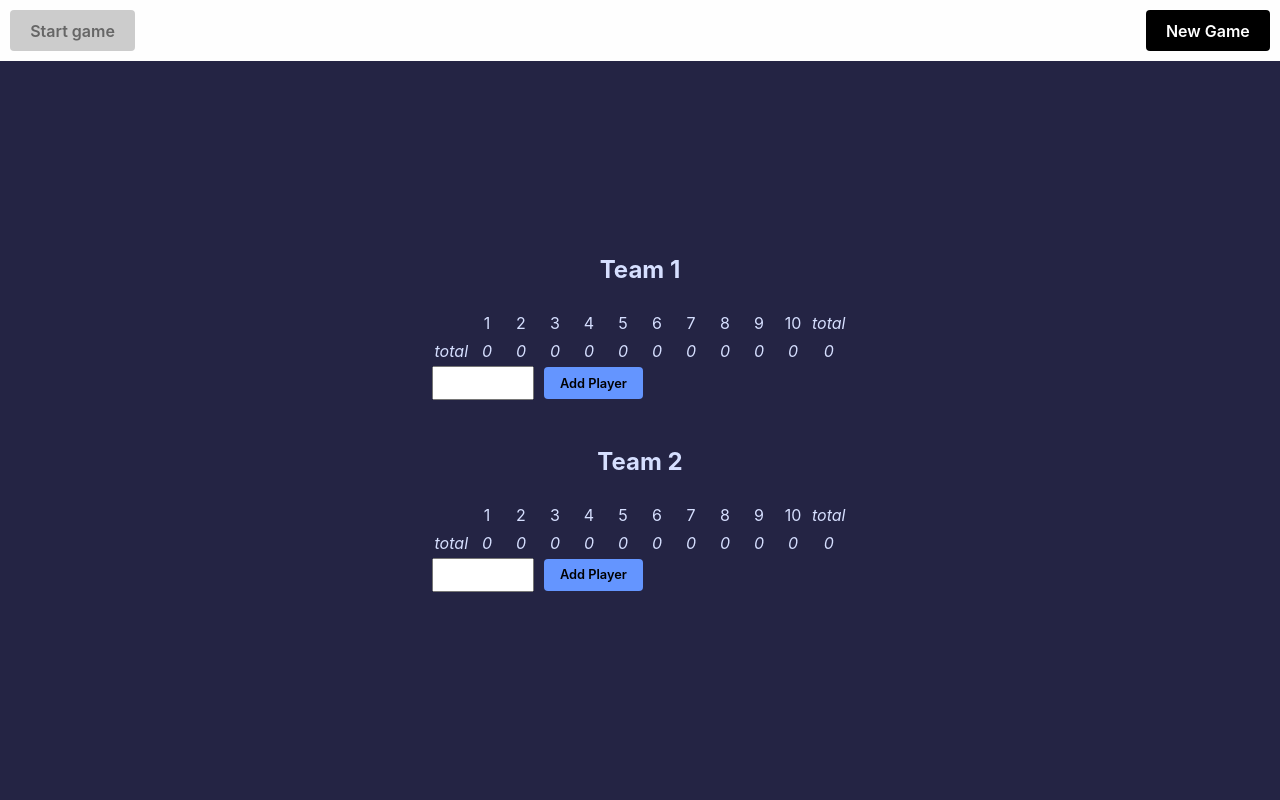
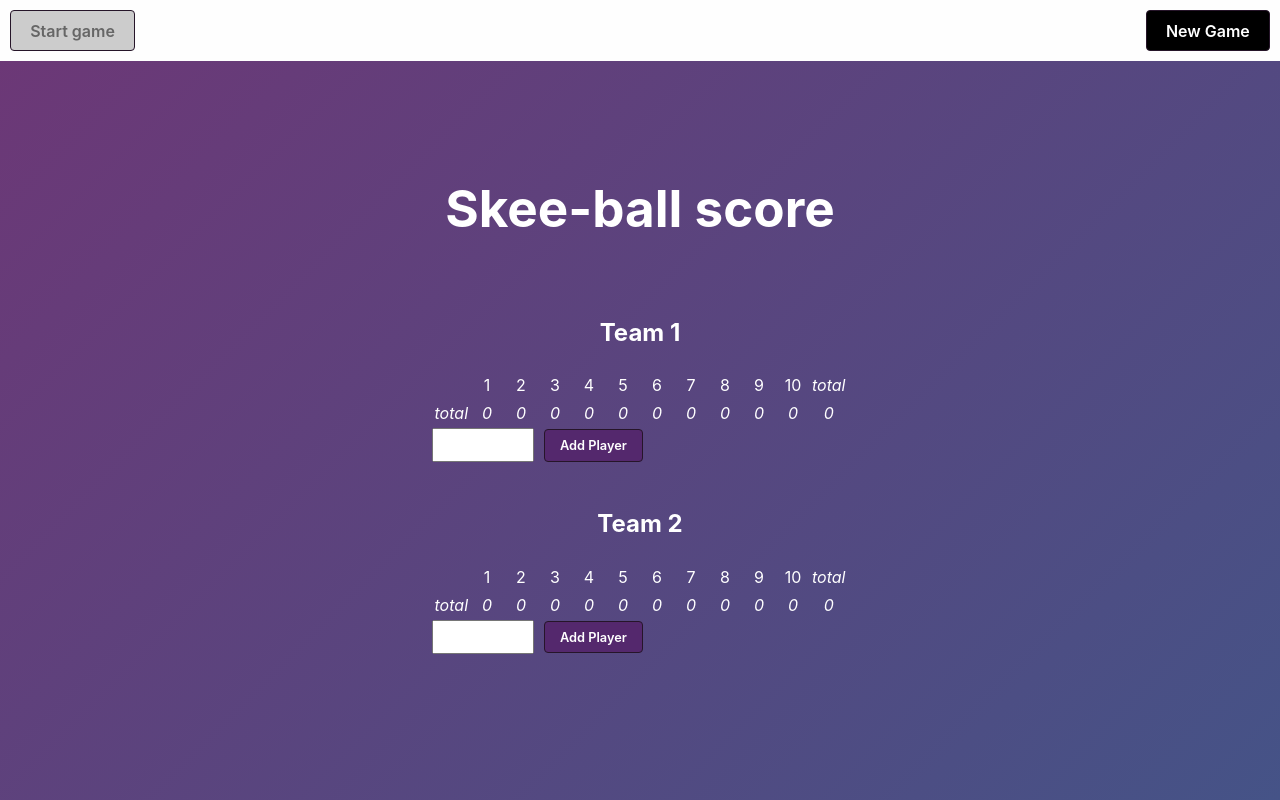
Before and after one commit to kmooney/skeescore, a Vue app: page / in a window 1280 px wide. Built offline with nearby package versions, Linux system fonts and the light colour scheme.

Commit message:
further improve styles

```diff
--- a/src/components/Scoreboard.vue
+++ b/src/components/Scoreboard.vue
@@ -1,4 +1,7 @@
 <template>
+    <div v-if="gameState.active.value == false">
+        <h1>Skee-ball score</h1>
+    </div>
     <div v-if="gameState.gameOver.value == true">
         <h1>Game over!</h1>
     </div>
--- a/src/style.css
+++ b/src/style.css
@@ -37,15 +37,15 @@ h1 {
 
 button {
   border-radius: 8px;
-  border: 1px solid transparent;
+  border: 1px solid #261529;
   padding: 0.6em 1.2em;
   font-size: 1em;
   font-weight: 600;
   font-family: inherit;
   background-color: #1a1a1a;
   cursor: pointer;
-  background-color: rgb(100, 149, 255);
-  color: black;
+  background-color: rgb(84, 40, 109);
+  color: rgb(255, 255, 255);
   margin:0;
   border-radius: 4px;
 }
@@ -80,7 +80,9 @@ input {
 
 @media (prefers-color-scheme: light) {
   :root {
-    color: #d6dfff;
-    background-color: #242444;
+    background-color: #2c3359;
+    color: #ffffff;
+    background-image: linear-gradient(135deg, #6d3776 0%, #455387 100%);
+
   }
 }
```
